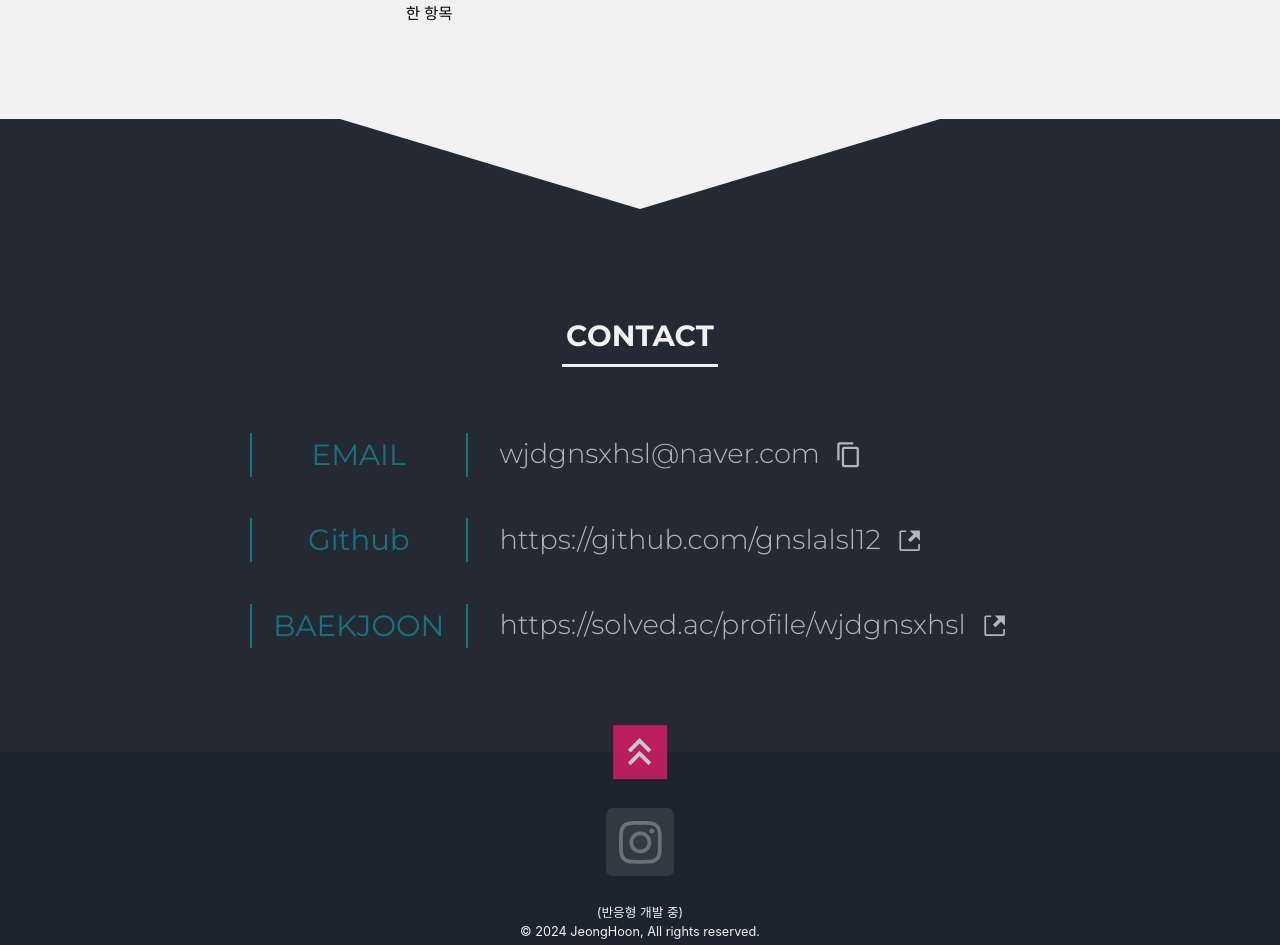
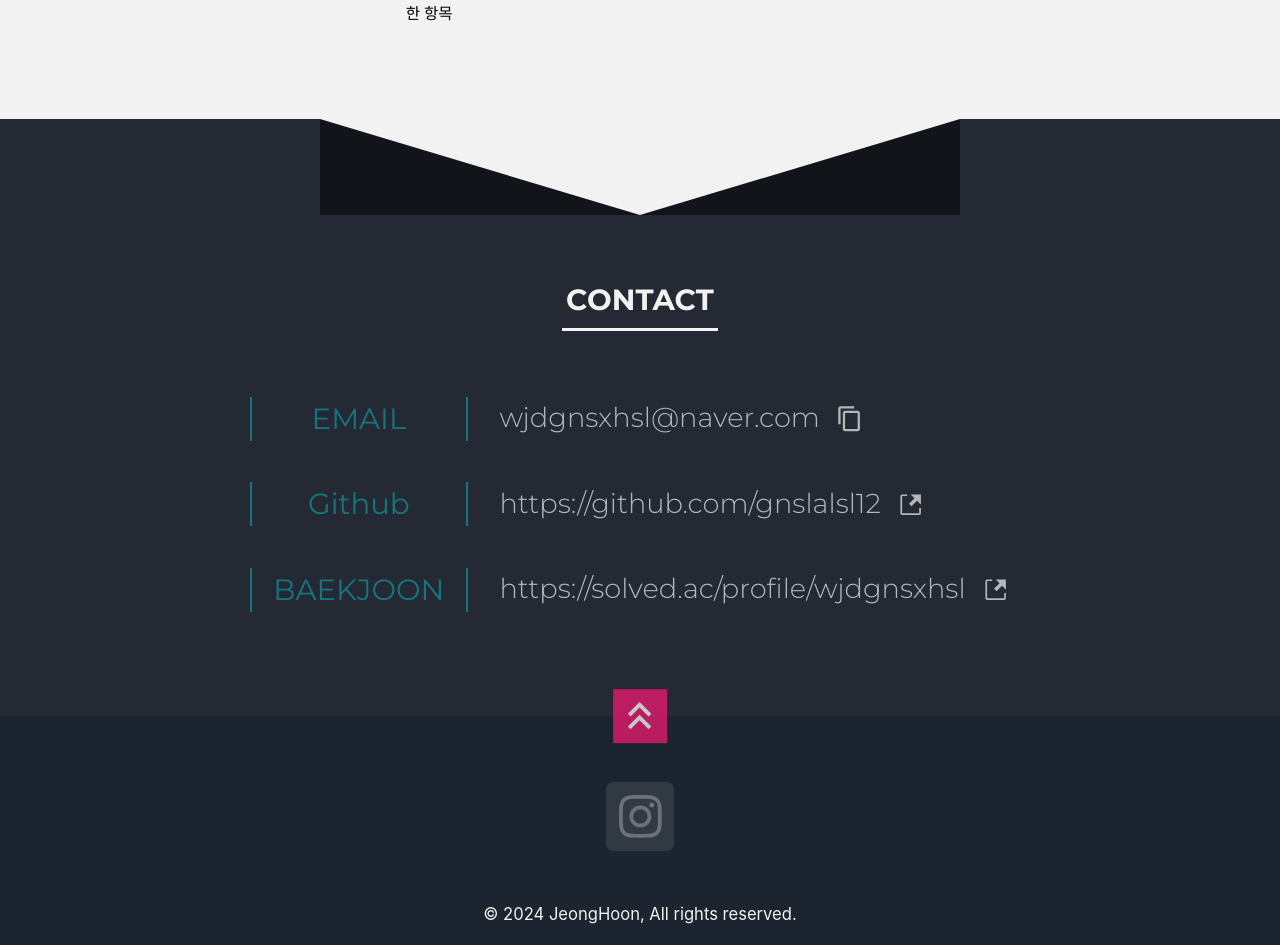
Before and after one commit to gnslalsl12/gnslalsl12.github.io, a React (Create React App) app: page / in a window 1280 px wide. Shown: the part 3167-4112 px from the top of the page. Built offline with nearby package versions, Linux system fonts and the light colour scheme; a web font is replaced by a local one.

Commit message:
set contact and bottom page to responive

```diff
--- a/src/components/Bottom.js
+++ b/src/components/Bottom.js
@@ -33,7 +33,6 @@ const Bottom = () => {
           </a>
         </div>
         <div className="bottom_contents_rights">
-          (반응형 개발 중)
           <br />© 2024 JeongHoon, All rights reserved.
         </div>
       </div>
--- a/src/styles/blog.scss
+++ b/src/styles/blog.scss
@@ -101,7 +101,7 @@
       justify-content: space-between;
       align-items: start;
       height: 100%;
-      // opacity: 0;
+      opacity: 0;
       > .unhovered {
         opacity: 0.3;
       }
--- a/src/styles/bottom.scss
+++ b/src/styles/bottom.scss
@@ -8,7 +8,13 @@
   position: relative;
   background-color: #1b242f;
   width: 100vw;
-  height: 200px;
+  height: fit-content;
+  @include respond {
+    padding-top: 10vw;
+    padding-bottom: 4vw;
+  }
+  padding-top: 5vw;
+  padding-bottom: 2vw;
   > .page_bottom_topButton {
     @include responsiveSize(55, 55);
     display: grid;
@@ -22,6 +28,9 @@
     transition: opacity 0.3s ease;
     > * {
       @include responsiveFontSize(48);
+      @include respond {
+        @include responsiveFontSize(40);
+      }
       color: colorWhite(100);
     }
     &:hover {
@@ -64,7 +73,7 @@
       }
     }
     > .bottom_contents_rights {
-      @include responsiveFontSize(13);
+      @include responsiveFontSize(17);
       display: flex;
       flex-direction: row;
       justify-content: center;
--- a/src/styles/contact.scss
+++ b/src/styles/contact.scss
@@ -9,25 +9,30 @@
     justify-content: center;
     align-items: center;
     position: absolute;
-    top: -1%;
+    top: 0;
     left: 0;
     width: 100%;
     // border-left: 50vw solid transparent;
     div {
+      @include respond {
+        border-top: 6vh solid colorWhite(100);
+      }
       width: 0;
       height: 0;
       border-top: 12vh solid colorWhite(100);
     }
     > .topTriangle-left {
+      background-color: rgba(0, 0, 0, 0.5);
       border-left: 25vw solid transparent;
     }
     > .topTriangle-right {
+      background-color: rgba(0, 0, 0, 0.5);
       border-right: 25vw solid transparent;
     }
   }
   .page_contact_title {
     border-color: colorWhite(100);
-    margin-top: 100px;
+    margin-top: 5vw;
     > span {
       color: colorWhite(100);
     }
@@ -36,19 +41,26 @@
 
 .page_contact_container {
   @include responsiveSize(800, 250);
+  @include respond {
+    height: 35vw;
+    width: 90vw;
+  }
   display: flex;
   flex-direction: column;
   justify-content: space-between;
   align-items: center;
   > div {
-    opacity: 0;
     @include responsiveFontSize(30);
+    @include respond {
+      @include responsiveFontSize(25);
+    }
     display: flex;
     flex-direction: row;
     justify-content: space-between;
     align-items: center;
     width: 100%;
     height: 30%;
+    opacity: 0;
     &:hover {
       :last-child {
         color: colorWhite(100);
@@ -61,6 +73,7 @@
       //   margin: 0 4%;
       color: colorB(50);
       width: 28%;
+      // width: fit-content;
       text-align: center;
       font-family: "Montserrat-Regular";
       border-left: 2px solid colorB(50);
@@ -69,6 +82,9 @@
     }
     :last-child {
       @include responsiveFontSize(28);
+      @include respond {
+        @include responsiveFontSize(24);
+      }
       display: flex;
       flex-direction: row;
       justify-content: start;
@@ -79,7 +95,11 @@
       font-family: "Montserrat-Light";
       > .contact_icon {
         @include responsiveSize(28, 28);
-        margin-left: 15px;
+        @include respond {
+          margin-left: 2vw;
+        }
+        flex-shrink: 0;
+        margin-left: 1rem;
       }
     }
   }
--- a/src/styles/navBar.scss
+++ b/src/styles/navBar.scss
@@ -10,7 +10,7 @@
   width: 100%;
   height: max(7vh, 30px);
   @include respond {
-    height: 5.5vh;
+    height: 7vw;
   }
   backdrop-filter: blur(5px);
   border-bottom: 4px solid colorB(100);
```
